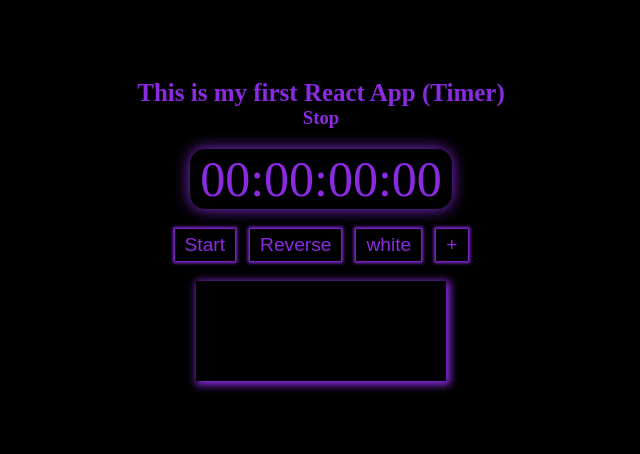
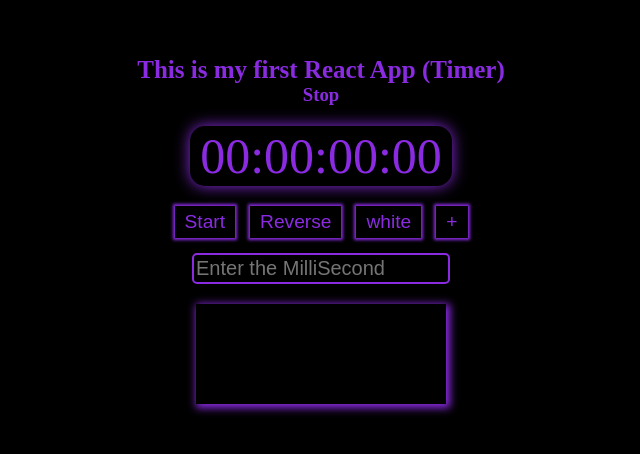
Before and after one commit to amirmmd1386/timer, a React (Create React App) app: page / in a window 1280 px wide. Shown: the part 170-624 px from the top of the page, without its empty margins (319-959 px from the left). Built offline with nearby package versions, Linux system fonts and the light colour scheme.

Commit message:
for revers timer

```diff
--- a/src/index.css
+++ b/src/index.css
@@ -18,6 +18,23 @@
   text-align: center;
   transition: all ease 1s;
 
+}
+
+input {
+  margin: 0 auto;
+  margin-top: 15px;
+  border: 2px solid blueviolet;
+  background-color: black;
+  color: blueviolet;
+  font-size: 20px;
+  width: 250px;
+  border-radius: 5px;
+  padding: 2px;
+}
+
+input:focus {
+  outline: none;
+  box-shadow: 3px 3px 10px blueviolet;
 }
 
 h1 {
@@ -102,10 +119,12 @@
 hr {
   border: 1px solid blueviolet;
 }
-.timeNote{
+
+.timeNote {
   transition: all ease 1s;
 
 }
+
 .timeNote:hover {
   color: black;
   background-color: blueviolet;
--- a/src/timer.jsx
+++ b/src/timer.jsx
@@ -22,9 +22,17 @@
         poseButton = !poseButton
         if (poseButton) {
             pose = 'Action'
-            interval = setInterval(() => {
-                this.setState({ milli: this.state.milli + 1 })
-            }, 10)
+            if (document.querySelector('#getTime').value !== "") {
+                interval = setInterval(() => {
+                    this.setState({ milli: this.state.milli - 1 })
+                }, 10)
+            }
+            else {
+                interval = setInterval(() => {
+                    this.setState({ milli: this.state.milli + 1 })
+                }, 10)
+            }
+
         }
         else {
             this.setState({ hour: this.state.hour, min: this.state.min, sec: this.state.sec, milli: this.state.milli })
@@ -38,18 +46,43 @@
         let newTime = document.querySelector('.timer p').innerHTML;
         this.context.setTimes([...this.context.times, newTime])
     }
-
-    componentDidUpdate() {
-        if (this.state.milli === 100) {
-            this.setState({ sec: this.state.sec + 1, milli: 0 })
-            if (this.state.sec === 59) {
-                this.setState({ min: this.state.min + 1, sec: 0 })
-                if (this.state.min === 59) {
-                    this.setState({ min: 0, hour: this.state.hour + 1 })
+    TimeUpdat = (v, v1, v2, v3, v4, v5, v6, v7, v8) => {
+        if (this.state.milli === v) {
+            this.setState({ sec: v1, milli: v2 })
+            if (this.state.sec === v3) {
+                this.setState({ min: v4, sec: v5 })
+                if (this.state.min === v6) {
+                    this.setState({ min: v8, hour: v7 })
                 }
             }
         }
     }
+    componentDidUpdate() {
+        if (document.querySelector('.timer p').textContent == "00:00:00:00") {
+            clearInterval(interval)
+        }
+        else if (document.querySelector('#getTime').value === "") {
+            this.TimeUpdat(100, this.state.sec + 1, 0, 59, this.state.min + 1, 0, 59, this.state.hour + 1, 0)
+        }
+        else {
+            this.TimeUpdat(0, this.state.sec - 1, 99, 0, this.state.min - 1, 59, 0, this.state.hour - 1, 59)
+        }
+
+    }
+    madeUsuallTime = (e) => {
+        // this.setState({ hour: 0, min: 0, sec: 0, milli: 0 })
+        clearInterval(interval);
+
+        let getTimeString = document.querySelector('#getTime').value
+        let seconds = Math.floor(getTimeString / 1000);
+        let minutes = Math.floor(seconds / 60);
+        let hours = Math.floor(minutes / 60);
+        seconds = seconds % 60;
+        minutes = minutes % 60;
+        let millisecondsStr = getTimeString % 100;
+        this.setState({ hour: hours, min: minutes, sec: seconds, milli: millisecondsStr })
+    }
+
     render() {
         let h = this.state.hour.toString().padStart(2, '0')
         let m = this.state.min.toString().padStart(2, '0')
@@ -60,11 +93,12 @@
                 <h3>{pose}</h3>
                 <div className='timer' style={{ background: this.props.themColor ? 'black' : 'white' }}><p>{`${h}:${m}:${s}:${mi}`}</p></div>
                 <div className='buttonDiv'>
-                    <button onClick={this.StartStop} >{pose == 'Stop' ? 'Start' : 'Stop'}</button>
+                    <button id='startStopBtn' onClick={this.StartStop} >{pose == 'Stop' ? 'Start' : 'Stop'}</button>
                     <button onClick={this.resetTime} >Reverse</button>
                     <button onClick={this.props.islightFun}>{this.props.themColor ? 'white' : 'black'}</button>
                     <button onClick={this.SendTimes}>+</button>
                 </div>
+                <input type='number' onKeyDown={this.madeUsuallTime} placeholder='Enter the MilliSecond' id='getTime' />
             </>
         )
     }
```
